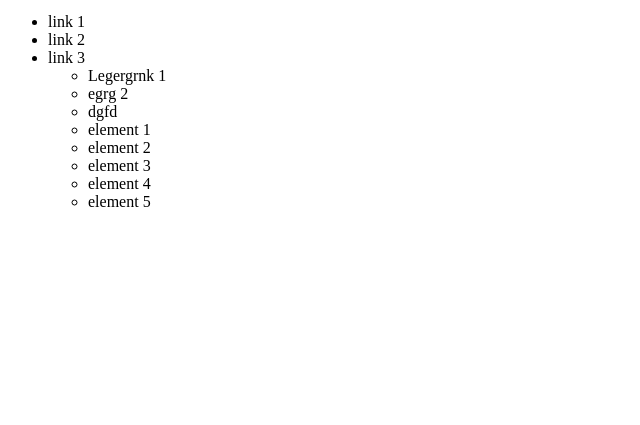
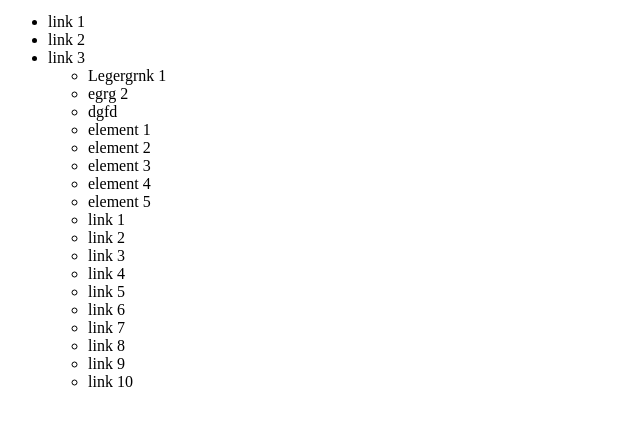
Before and after one commit to sylwiabruszewska/repozytorium-test, a plain HTML site: page index.html in a window 1280 px wide. Shown: the part 155-580 px from the top of the page, without its empty margins (0-640 px from the left). Drawn offline with Linux system fonts and the light colour scheme.

Commit message:
dodano nową sekcję

```diff
--- a/index.html
+++ b/index.html
@@ -38,5 +38,20 @@
 
       </ul>
     </section>
+
+    <section>
+      <ul>
+        <li>link 1</li>
+        <li>link 2</li>
+        <li>link 3</li>
+        <li>link 4</li>
+        <li>link 5</li>
+        <li>link 6</li>
+        <li>link 7</li>
+        <li>link 8</li>
+        <li>link 9</li>
+        <li>link 10</li>
+      </ul>
+    </section>
   </body>
 </html>
```
